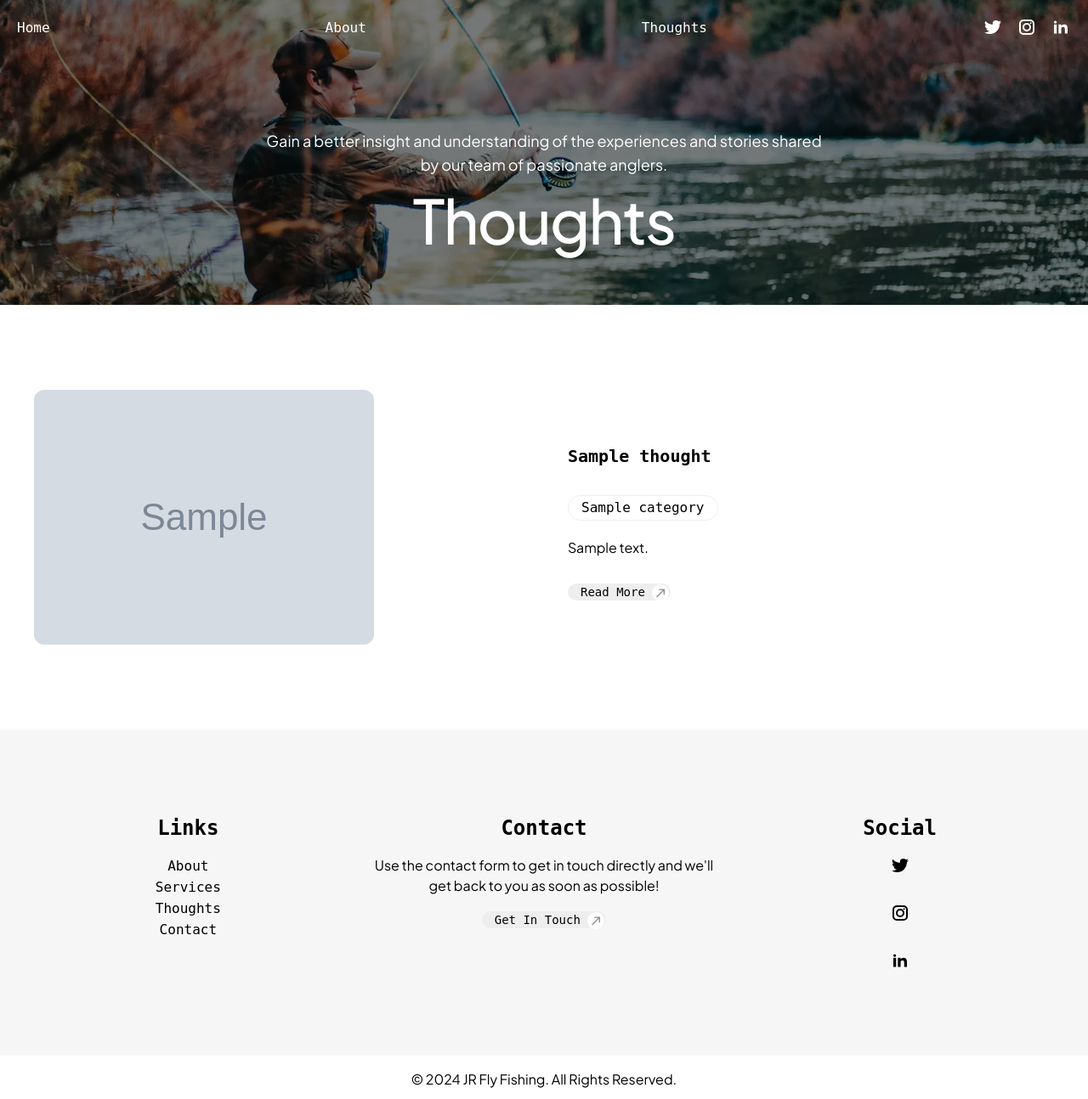
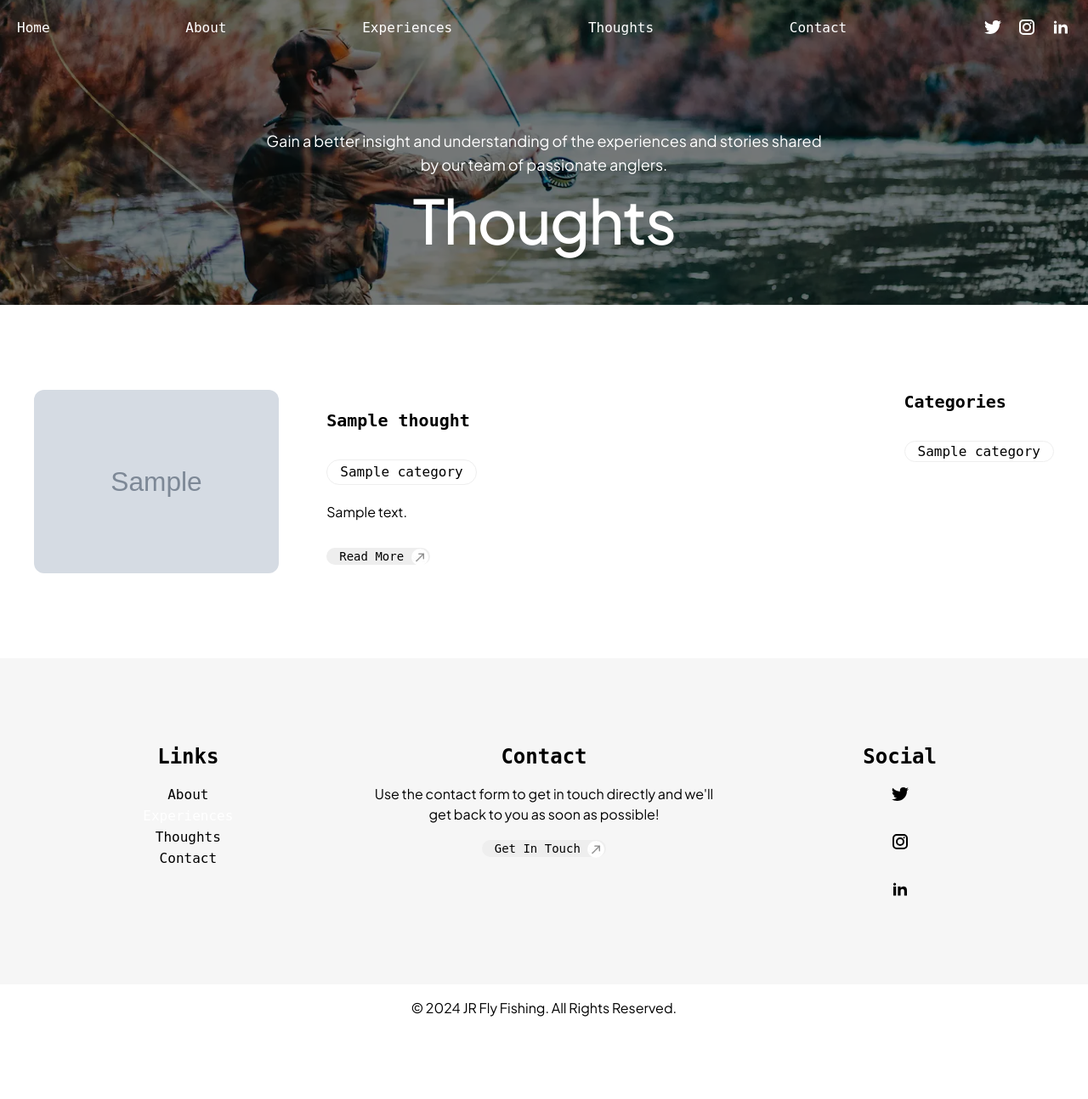
Before and after one commit to JaimieHemmings/jrflyfishing, a Django app: page /thoughts/ in a window 1280 px wide. Shown: the top 1294 px of the page at 85% size. After the commit the page ends 1197 px from the top, so only its background shows below. Run offline with Django 4.2, Linux system fonts and the light colour scheme; tables that the repository leaves empty hold one stand-in row (values such as "Sample post"); grey boxes marked "Sample" are stand-in pictures; some libraries are stand-ins or nearby versions; some web fonts are replaced.

Commit message:
refactor: thoughts page

```diff
--- a/templates/partials/footer.html
+++ b/templates/partials/footer.html
@@ -7,7 +7,7 @@
         <h3 class="text-2xl font-bold">Links</h3>
         <ul class="mt-4">
           <li><a href="{% url 'about' %}">About</a></li>
-          <li><a href="#">Services</a></li>
+          <li><a class="text-white" href="#">Experiences</a></li>
           <li><a href="{% url 'thoughts' %}">Thoughts</a></li>
           <li><a href="{% url 'contact' %}">Contact</a></li>
         </ul>
--- a/templates/partials/navigation.html
+++ b/templates/partials/navigation.html
@@ -5,7 +5,9 @@
       <ul class="w-full flex flex-row justify-between">
         <li><a class="text-white" href="{% url 'home' %}">Home</a></li>
         <li><a class="text-white" href="{% url 'about' %}">About</a></li>
+        <li><a class="text-white" href="#">Experiences</a></li>
         <li><a class="text-white" href="{% url 'thoughts' %}">Thoughts</a></li>
+        <li><a class="text-white" href="{% url 'contact' %}">Contact</a></li>
         <li>
           <ul class="socials flex flex-row justify-between flex-nowrap gap-4">
             <li><a class="text-white" href="#">
--- a/thoughts/templates/thoughts/thoughts.html
+++ b/thoughts/templates/thoughts/thoughts.html
@@ -21,7 +21,8 @@ Discover the latest insights, tips, and stories from the world of fly fishing. E
   </div>
 </section>
 
-<section class="py-[5rem] container mx-auto p-5">
+<section class="py-[5rem] container mx-auto p-5 flex flex-col md:flex-row gap-4 justify-between">
+  <div class="basis-4/5">
     {% if page_obj %}
     {% for obj in page_obj %}
     <div class="flex flex-col md:flex-row justify-between gap-4 {% if forloop.counter|divisibleby:2 %}md:flex-row-reverse{% endif %}">
@@ -45,10 +46,32 @@ Discover the latest insights, tips, and stories from the world of fly fishing. E
     {% else %}
     <p>No thoughts found.</p>
     {% endif %}
+  </div>
+  <div class="basis-1/5 relative">
+    <section class="p-5 sticky top-0">
+      <h2 class="text-xl font-semibold">Categories</h2>
+      <ul class="py-3 cats">
+        {% for cat in categories %}
+        <li class="py-3"><a href="{% url 'category_search' cat %}">{{ cat }}</a></li>
+        {% endfor %}
+      </ul>
     </section>
-
-
-
+  </div>
+</section>
+<section>
   {% if is_paginated %}
+  <div class="container mx-auto p-5">
+    <div class="flex flex-row justify-center gap-4">
+      {% if page_obj.has_previous %}
+      <a href="?page=1" class="button-arrow">First <img src="{% static 'img/arrow.jpg' %}" alt="Arrow Icon" /></a>
+      <a href="?page={{ page_obj.previous_page_number }}" class="button-arrow">Previous <img src="{% static 'img/arrow.jpg' %}" alt="Arrow Icon" /></a>
       {% endif %}
+      <p>Page {{ page_obj.number }} of {{ page_obj.paginator.num_pages }}</p>
+      {% if page_obj.has_next %}
+      <a href="?page={{ page_obj.next_page_number }}" class="button-arrow">Next <img src="{% static 'img/arrow.jpg' %}" alt="Arrow Icon" /></a>
+      <a href="?page={{ page_obj.paginator.num_pages }}" class="button-arrow">Last <img src="{% static 'img/arrow.jpg' %}" alt="Arrow Icon" /></a>
+      {% endif %}
+    </div>
+  {% endif %}
+</section>
 {% endblock %}
--- a/thoughts/views.py
+++ b/thoughts/views.py
@@ -5,11 +5,13 @@ from django.shortcuts import get_object_or_404
 
 
 def thoughts(request):
+    categories = Category.objects.all()
     paginator = Paginator(Thought.objects.all().order_by("-created_at"), 5)
     page_number = request.GET.get('page')
     page_obj = paginator.get_page(page_number)
     context = {
-        'page_obj': page_obj
+        'page_obj': page_obj,
+        'categories': categories
     }
     return render(request, 'thoughts/thoughts.html', context)
 
```
Lines whose indentation alone changed are shown as unchanged.
